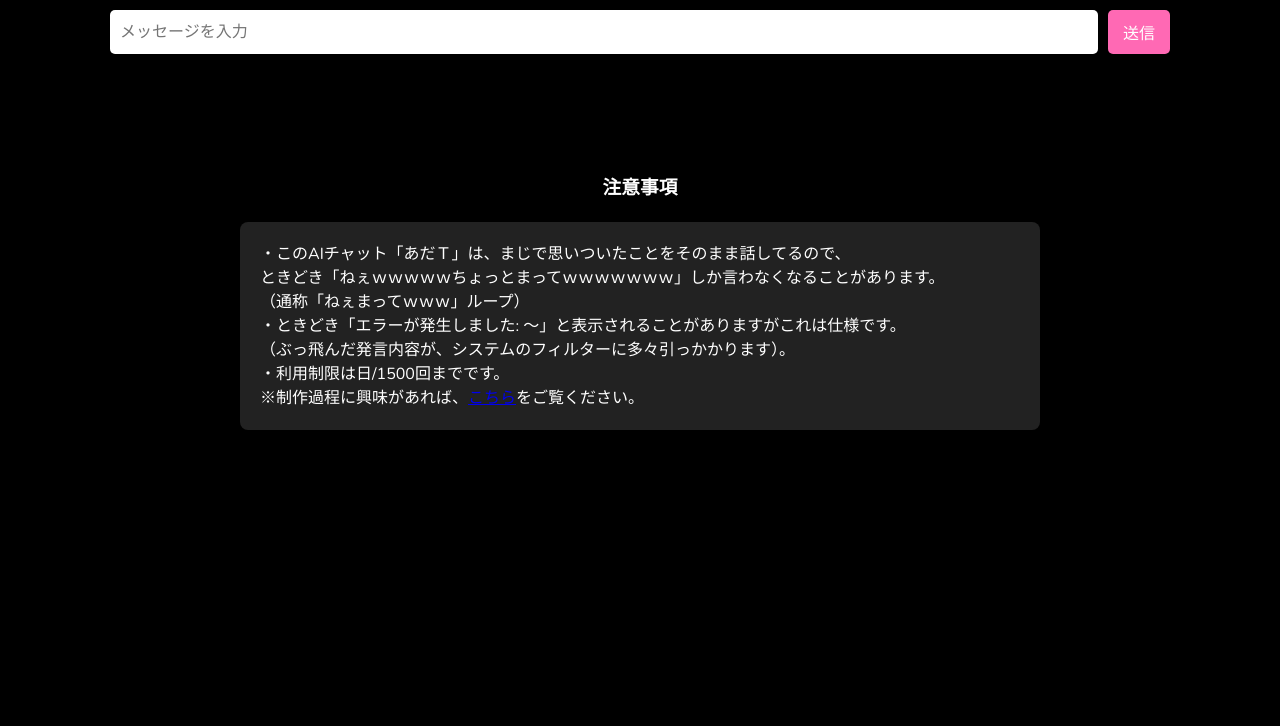
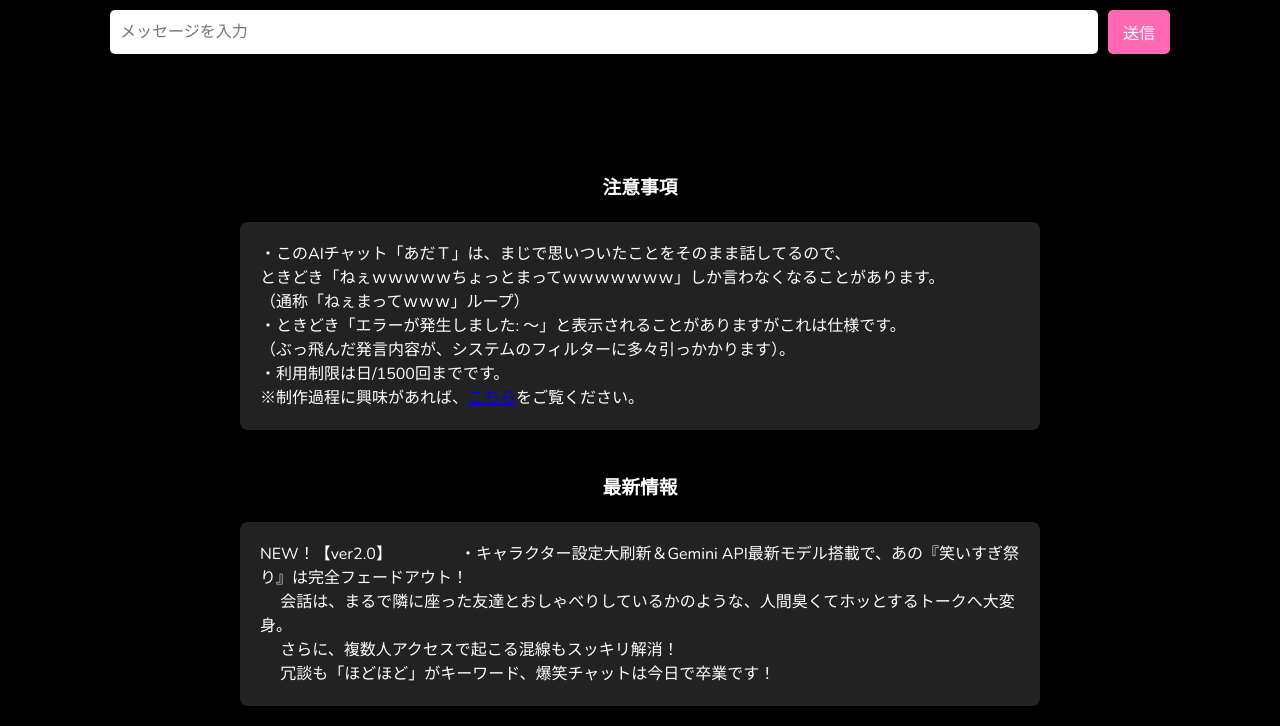
Before and after one commit to omeedayo/omeedayo.github.io, a plain HTML site: page ai_chat.html in a window 1280 px wide. Shown: the part 1456-2182 px from the top of the page. Before the commit the page ends 1906 px from the top, so only its background shows below. Drawn offline with nearby package versions, Linux system fonts and the light colour scheme.

Commit message:
Update ai_chat.html

```diff
--- a/ai_chat.html
+++ b/ai_chat.html
@@ -77,7 +77,7 @@
     <!-- ヒーロー領域 -->
     <div class="hero">
         <div class="hero-content">
-            <h1>AIチャット　あだT </h1>
+            <h1>AIチャット　あだT （ver2.0）</h1>
         </div>
     </div>
 
@@ -145,5 +145,17 @@
       </p>
     </div>
 
+　　 <h3>最新情報</h3><!-- 注意事項セクション -->
+    <div class="notice-section">
+
+      <p>NEW！【ver2.0】
+　　　　・キャラクター設定大刷新＆Gemini API最新モデル搭載で、あの『笑いすぎ祭り』は完全フェードアウト！<br>
+          会話は、まるで隣に座った友達とおしゃべりしているかのような、人間臭くてホッとするトークへ大変身。<br>
+          さらに、複数人アクセスで起こる混線もスッキリ解消！<br>
+          冗談も「ほどほど」がキーワード、爆笑チャットは今日で卒業です！ </p>
+
+    </div>
+
+
 </body>
 </html>
```
